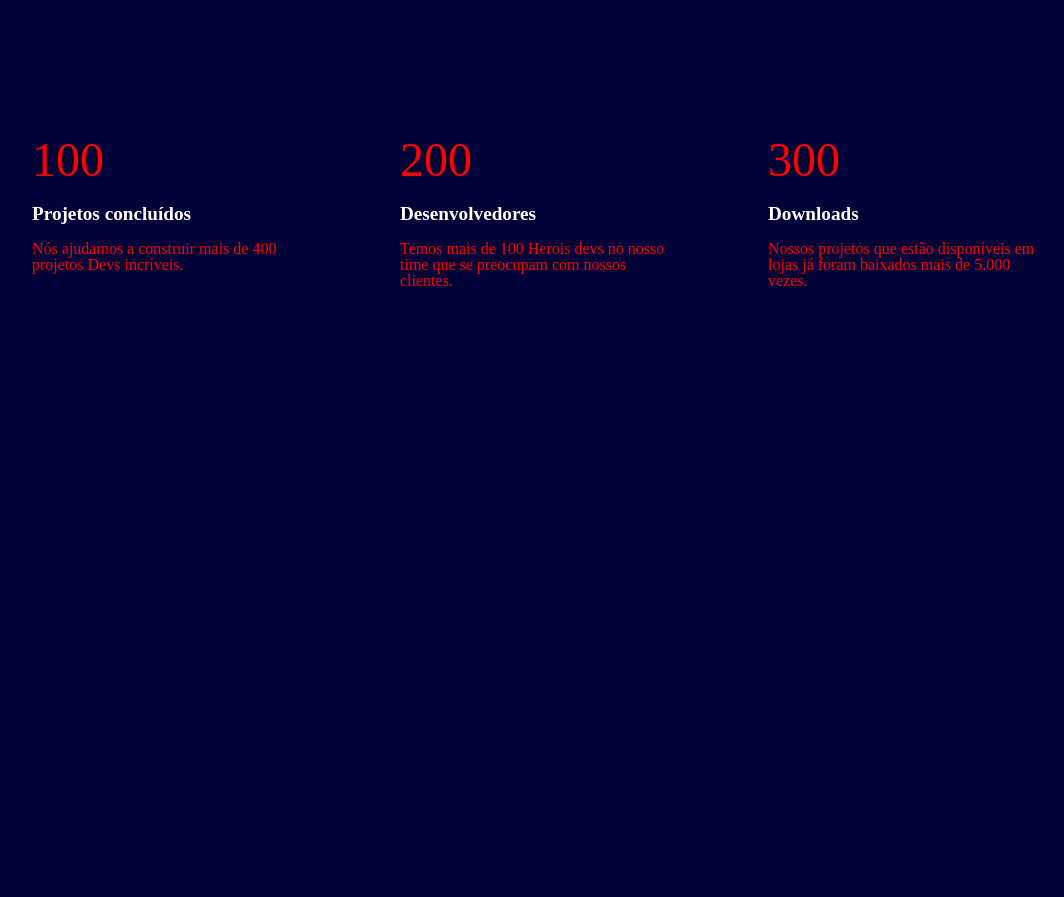
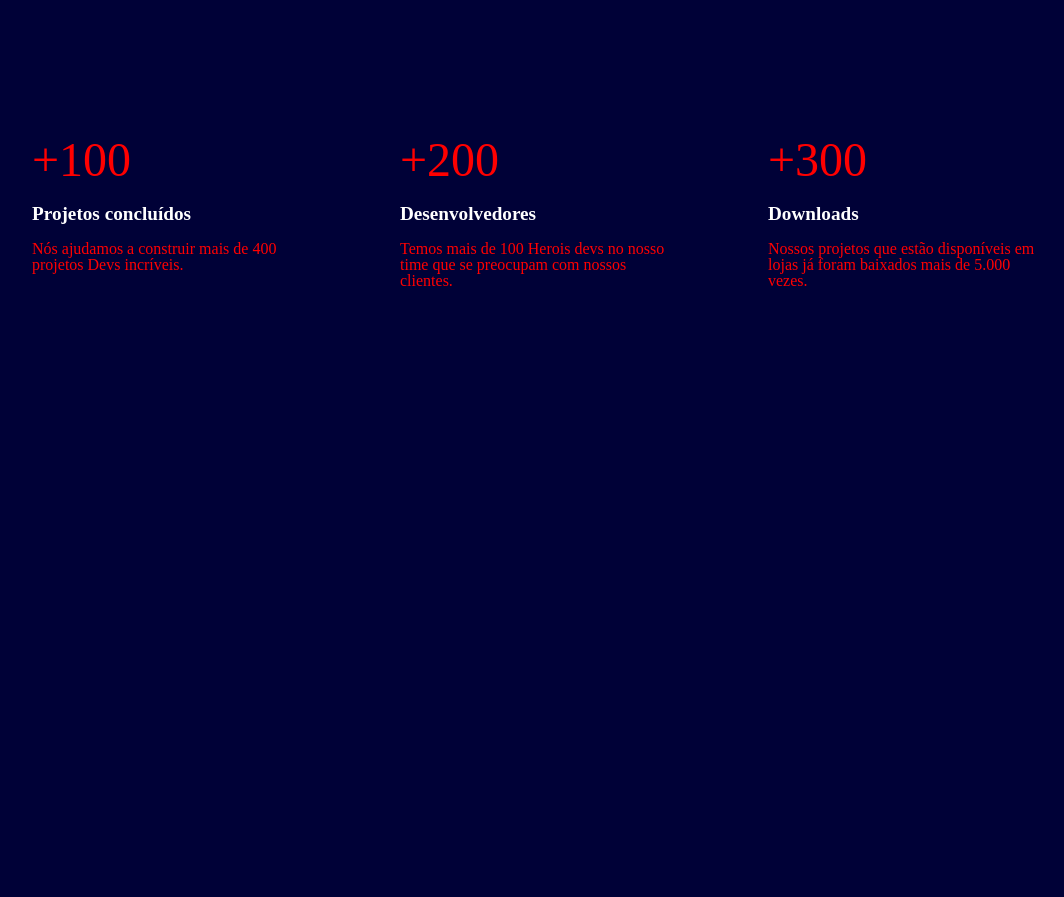
Before and after one commit to GabrielMiranda05/ProjetoMarvel-FrontEnd, a plain HTML site: page index.html in a window 1280 px wide. Shown: the part 800-1697 px from the top of the page, without its empty margins (82-1146 px from the left). Drawn offline with Linux system fonts and the light colour scheme.

Commit message:
Adicionando estilo na parte das métricas

```diff
--- a/index.html
+++ b/index.html
@@ -40,17 +40,17 @@
         <section id="sobre">
             <div class="medicao">
                 <div class="medicao-item">
-                    <span id="contador">100</span>
+                    <span id="contador">+100</span>
                     <h3>Projetos concluídos</h3>
                     <p>Nós ajudamos a construir mais de 400 projetos Devs incríveis.</p>
                 </div>
                 <div class="medicao-item">
-                    <span id="contador1">200</span>
+                    <span id="contador1">+200</span>
                     <h3>Desenvolvedores</h3>
                     <p>Temos mais de 100 Herois devs no nosso time que se preocupam com nossos clientes.</p>
                 </div>
                 <div class="medicao-item">
-                    <span id="contador2">300</span>
+                    <span id="contador2">+300</span>
                     <h3>Downloads</h3>
                     <p>Nossos projetos que estão disponíveis em lojas já foram baixados mais de 5.000 vezes.</p>
                 </div>
```
